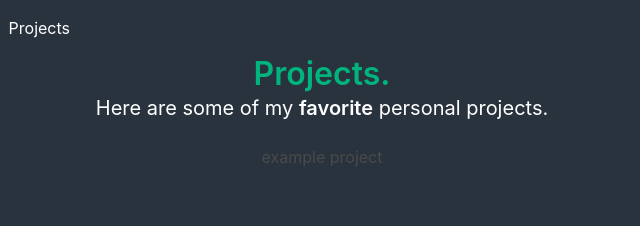
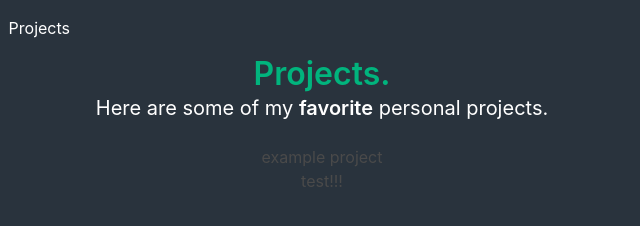
Before and after one commit to The-Briel-Deal/Portfolio, a website: page static/projects.html in a window 1280 px wide. Shown: the full height of the page, 318-958 px from the left. Drawn offline with nearby package versions, Linux system fonts and the light colour scheme.

Commit message:
test commit

```diff
--- a/static/projects.html
+++ b/static/projects.html
@@ -57,6 +57,7 @@
                 Here are some of my <strong>favorite</strong> personal projects.
             </p>
             <p>example project</p>
+            <p>test!!!</p>
         </div>
     </section>
     <script src="https://kit.fontawesome.com/bbb97f155b.js" crossorigin="anonymous"></script>
```
